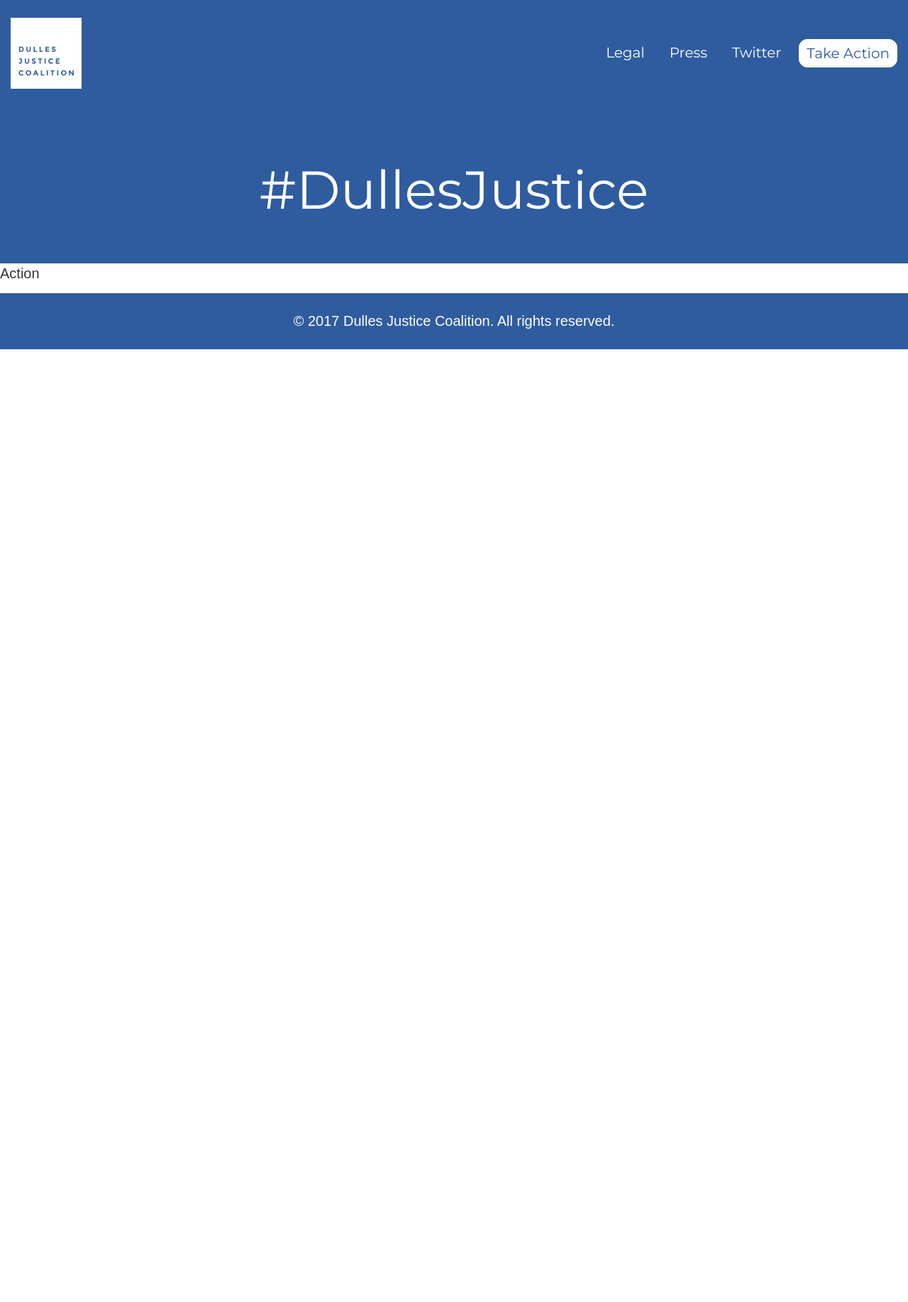
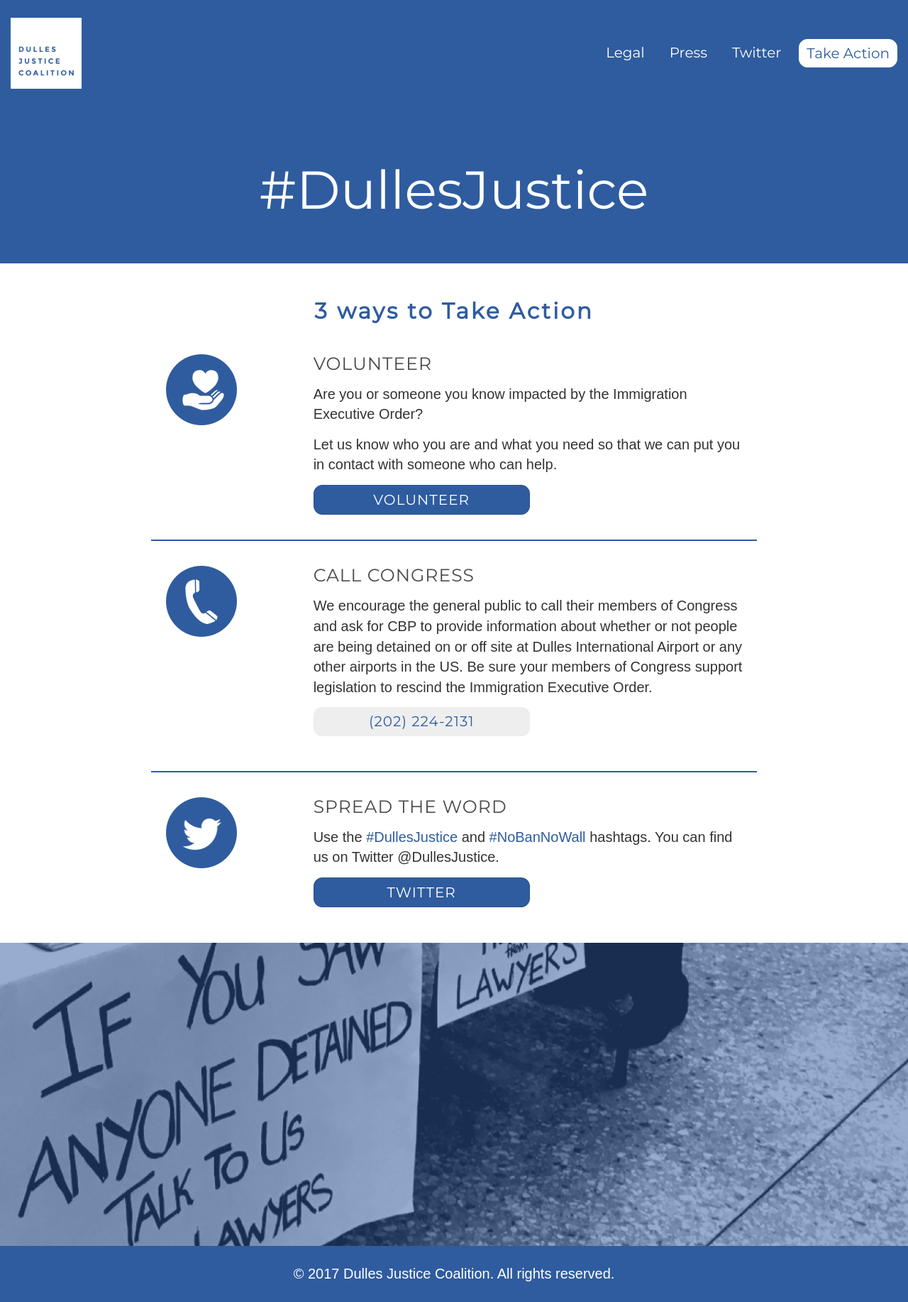
Before and after one commit to dullesjustice/site, a Jekyll site: the page built from action.md, in a window 1280 px wide. Shown: the whole page at 71% size. Built offline with Jekyll 4.4.1, drawn with Linux system fonts in a browser that asks for light colours; some web fonts are replaced; before the commit the page ends 900 px from its top, so only the background shows below that.

Commit message:
Add action

```diff
--- a/action.md
+++ b/action.md
@@ -3,4 +3,54 @@
 permalink: /action/
 ---
 
-Action
+<div class="container-fluid">
+  <div class="row">
+    <div class="col-xs-12 col-sm-10 col-sm-offset-1"><h2>3 ways to Take Action</h2></div>
+  </div>
+  <div class="row">
+    <div class="col-xs-12 col-sm-8 col-sm-offset-2 divider">
+      <div class="row">
+        <div class="col-xs-12 col-sm-2"><img class="centered" src="{{ site.baseurl }}/images/Icon-Volunteer.png" /></div>
+        <div class="col-xs-12 col-sm-9 col-sm-offset-1">
+          <h3>Volunteer</h3>
+          <p>
+            Are you or someone you know impacted by the Immigration Executive Order?
+          </p>
+          <p>
+            Let us know who you are and what you need so that we can put you in contact with someone who can help.
+          </p>
+          <a class="btn btn-primary col-sm-6 col-xs-12" href="https://goo.gl/forms/sh1EhJHuWAan4YtE3">VOLUNTEER</a>
+        </div>
+      </div>
+    </div>
+  </div>
+  <div class="row">
+    <div class="col-xs-12 col-sm-8 col-sm-offset-2 divider">
+      <div class="row">
+        <div class="col-xs-12 col-sm-2"><img class="centered" src="{{ site.baseurl }}/images/Icon-Call.png" /></div>
+        <div class="col-xs-12 col-sm-9 col-sm-offset-1">
+          <h3>Call Congress</h3>
+          <p>
+          We encourage the general public to call their members of Congress and ask for CBP to provide information about whether or not people are being detained on or off site at Dulles International Airport or any other airports in the US. Be sure your members of Congress support legislation to rescind the Immigration Executive Order.
+          </p>
+          <p class="fakebutton  col-sm-6 col-xs-12">(202) 224-2131</p>
+        </div>
+      </div>
+    </div>
+  </div>
+  <div class="row padbottom50">
+    <div class="col-xs-12 col-sm-8 col-sm-offset-2">
+      <div class="row">
+        <div class="col-xs-12 col-sm-2"><img class="centered" src="{{ site.baseurl }}/images/Icon-Twitter.png" /></div>
+        <div class="col-xs-12 col-sm-9 col-sm-offset-1">
+          <h3>Spread the Word</h3>
+          <p>
+          Use the <a href="https://twitter.com/hashtag/DullesJustice">#DullesJustice</a> and <a href="https://twitter.com/hashtag/NoBanNoWall">#NoBanNoWall</a> hashtags. You can find us on Twitter @DullesJustice.
+          </p>
+          <a class="btn btn-primary col-sm-6 col-xs-12" href="https://twitter.com/DullesJustice">TWITTER</a>
+        </div>
+      </div>
+    </div>
+  </div>
+  {% include imagerow.html src="Homepage-photo3.jpg" %}
+</div>
--- a/css/site.scss
+++ b/css/site.scss
@@ -135,6 +135,12 @@
   padding-bottom: 50px;
 }
 
+.divider {
+  padding-bottom: 35px;
+  border-bottom: 2px solid $brand-primary;
+  margin-bottom: 5px;
+}
+
 .padbottom50 {
   padding-bottom: 50px;
 }
@@ -171,6 +177,17 @@
   padding: 25px;
 }
 
+.fakebutton {
+  padding: 6px 12px;
+  background: $gray-lighter;
+  color: $brand-primary;
+  font-family: $headings-font-family;
+  font-size: 20px;
+  letter-spacing: 1px;
+  text-align: center;
+  border-radius: $btn-border-radius-base;
+}
+
 .getinvolved {
   display: flex;
   flex-wrap: wrap;
```
